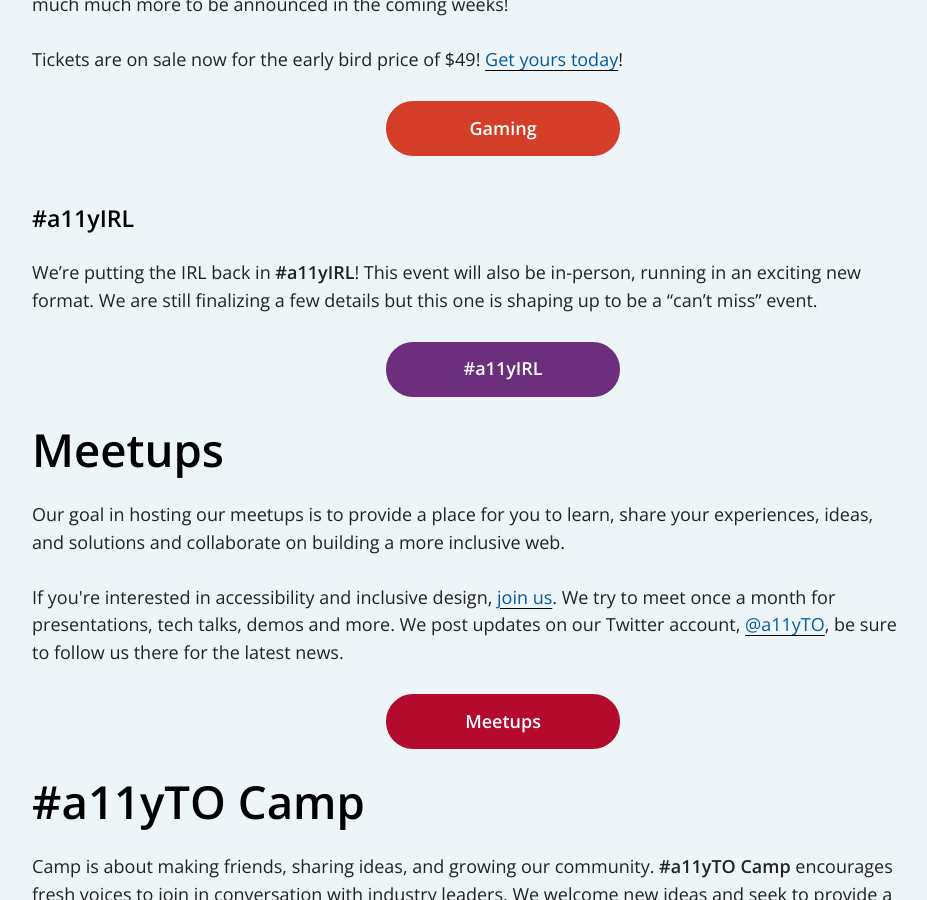
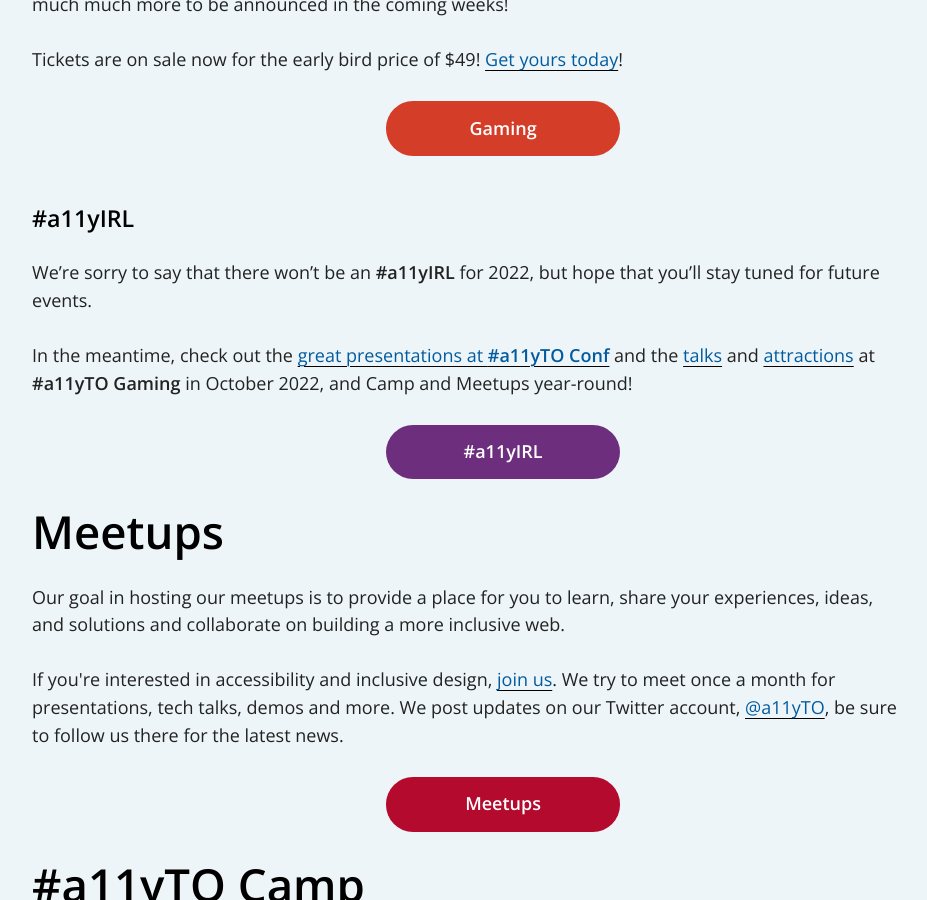
Before and after one commit to a11yTO/A11yTO-Main, a Jekyll site: the page built from index.html, in a window 1280 px wide and 900 px high, scrolled down 1279 px. Shown: the whole window, without its empty margins (172-1099 px from the left). Built offline with Jekyll 4.4.1, drawn with Linux system fonts in a browser that asks for light colours.

Commit message:
Update copy

```diff
--- a/index.html
+++ b/index.html
@@ -36,7 +36,8 @@
 </ul>
 
 <h3 class="sub-head">#a11yIRL</h3>
-<p>We’re putting the IRL back in <strong>#a11yIRL</strong>! This event will also be in-person, running in an exciting new format. We are still finalizing a few details but this one is shaping up to be a “can’t miss” event.</p>
+<p>We’re sorry to say that there won’t be an <strong>#a11yIRL</strong> for 2022, but hope that you’ll stay tuned for future events.</p>
+<p>In the meantime, check out the <a href="https://conf.a11yto.com/talks" rel="external">great presentations at <strong>#a11yTO Conf</strong></a> and the <a href="https://gaming.a11yto.com/talks" rel="external">talks</a> and <a href="https://gaming.a11yto.com/attractions" rel="external">attractions</a> at <strong>#a11yTO Gaming</strong> in October 2022, and Camp and Meetups year-round!</p>
 <ul class="branded-events">
   <li>
     <a class="irl" href="https://irl.a11yto.com/" rel="external">#a11yIRL</a>
```
